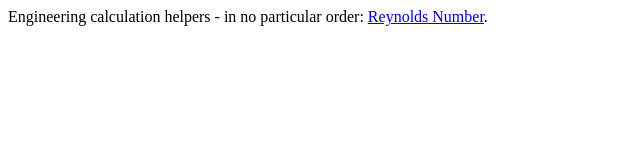
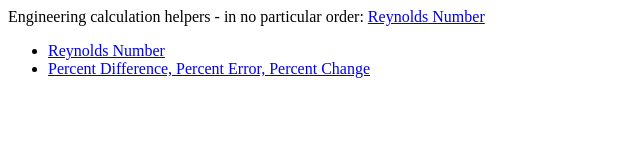
Before and after one commit to caseyjamesdavis/engineering-helpers, a plain HTML site: page index.html in a window 1280 px wide. Shown: the whole page, without its empty margins (0-640 px from the left). Drawn offline with Linux system fonts and the light colour scheme.

Commit message:
added second link, trying lists

```diff
--- a/index.html
+++ b/index.html
@@ -1,4 +1,9 @@
 <p>
   Engineering calculation helpers - in no particular order:
-  <a href="reynolds_number_calculator.html">Reynolds Number</a>.
+  <a href="reynolds_number_calculator.html">Reynolds Number</a>
 </p>
+ <ul>
+  <li><a href="reynolds_number_calculator.html">Reynolds Number</a></li>
+  <li><a href="percentage_calculator.html">Percent Difference, Percent Error, Percent Change</a></li>
+
+</ul>
```
